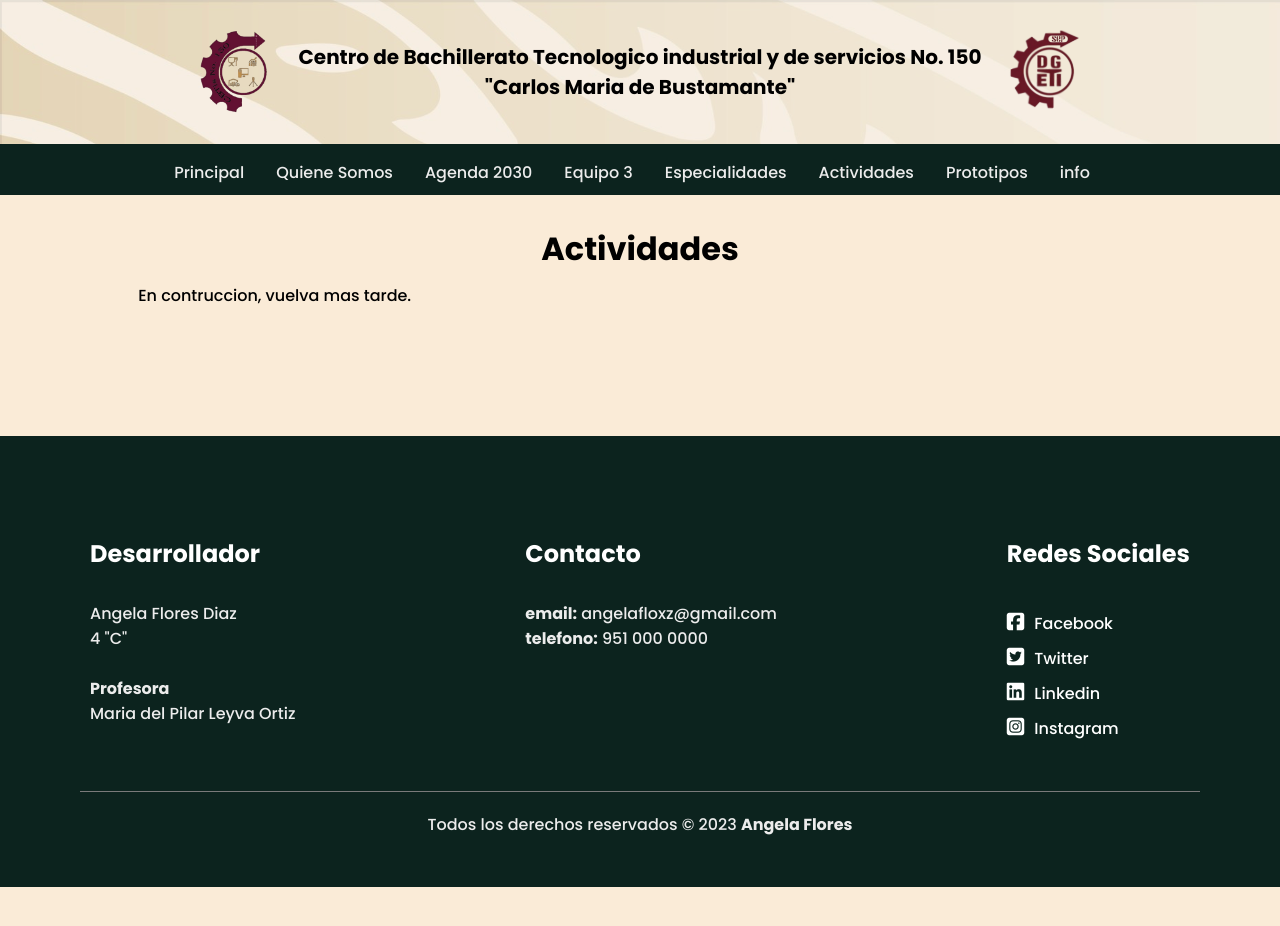
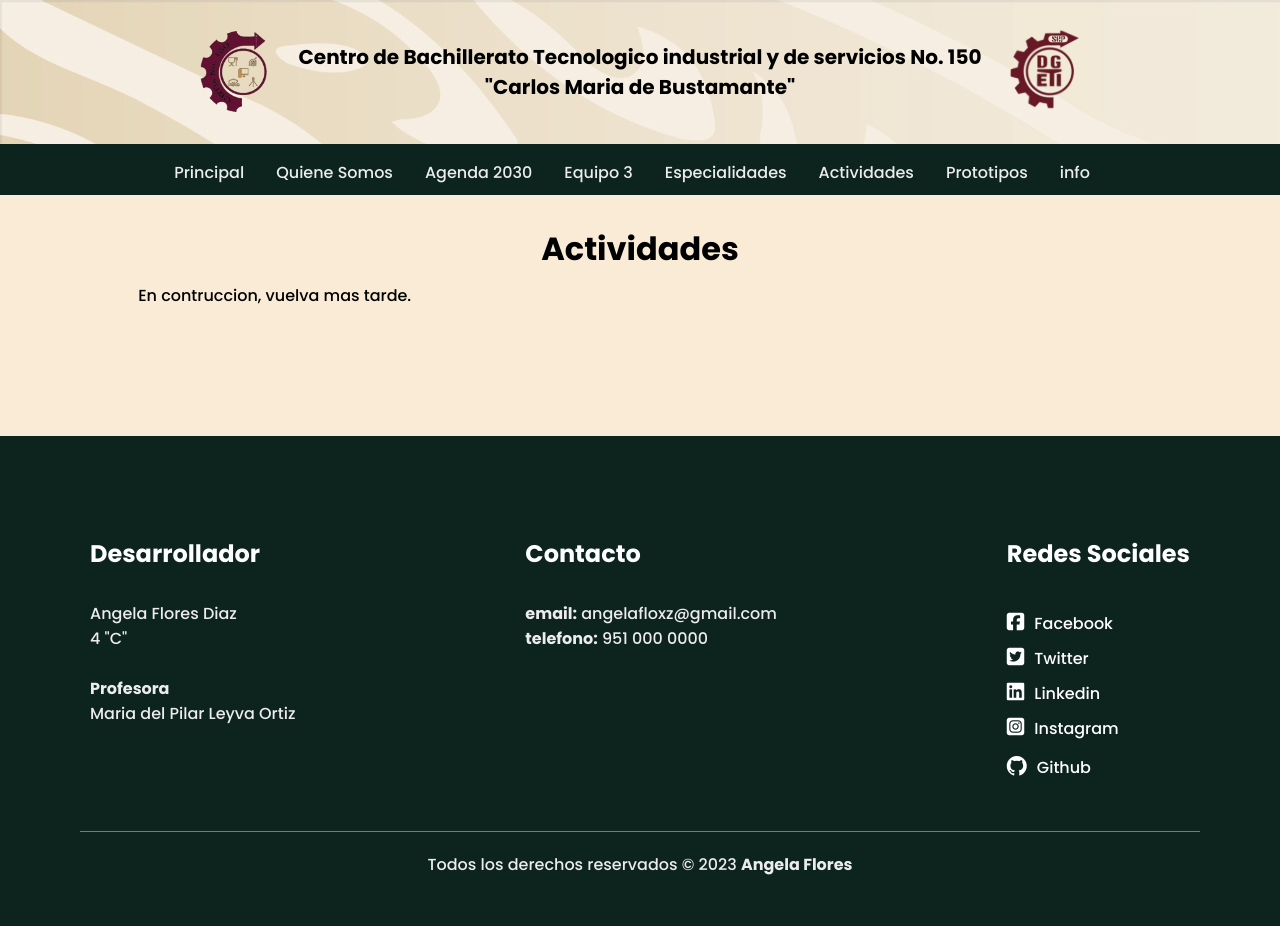
Before and after one commit to F1oxyz/cbtisProyect, a plain HTML site: page acts.html in a window 1280 px wide. Before the commit the page ends 887 px from the top, so only its background shows below. Drawn offline with nearby package versions, Linux system fonts and the light colour scheme.

Commit message:
githubfooter

```diff
--- a/acts.html
+++ b/acts.html
@@ -79,6 +79,7 @@
                 <a href="https://twitter.com/F1oxyz"><i class="fab fa-twitter-square"></i>Twitter</a>
                 <a href="https://www.linkedin.com/in/angela-flores-7b34b0259"><i class="fab fa-linkedin"></i>Linkedin</a>
                 <a href="https://www.instagram.com/a.floxyz"><i class="fab fa-instagram-square"></i>Instagram</a>
+                <a href="https://github.com/F1oxyz"><i class="bi bi-github"></i>Github</a>
             </div>
         </div>
         <div class="box-copyright">
```
Also changed, not shown: especialidades.html (+1 -0 lines), index.html (+1 -0 lines), metaODS.html (+1 -0 lines), prototipos.html (+1 -0 lines), quienesSomos.html (+1 -0 lines), team3.html (+1 -0 lines).
